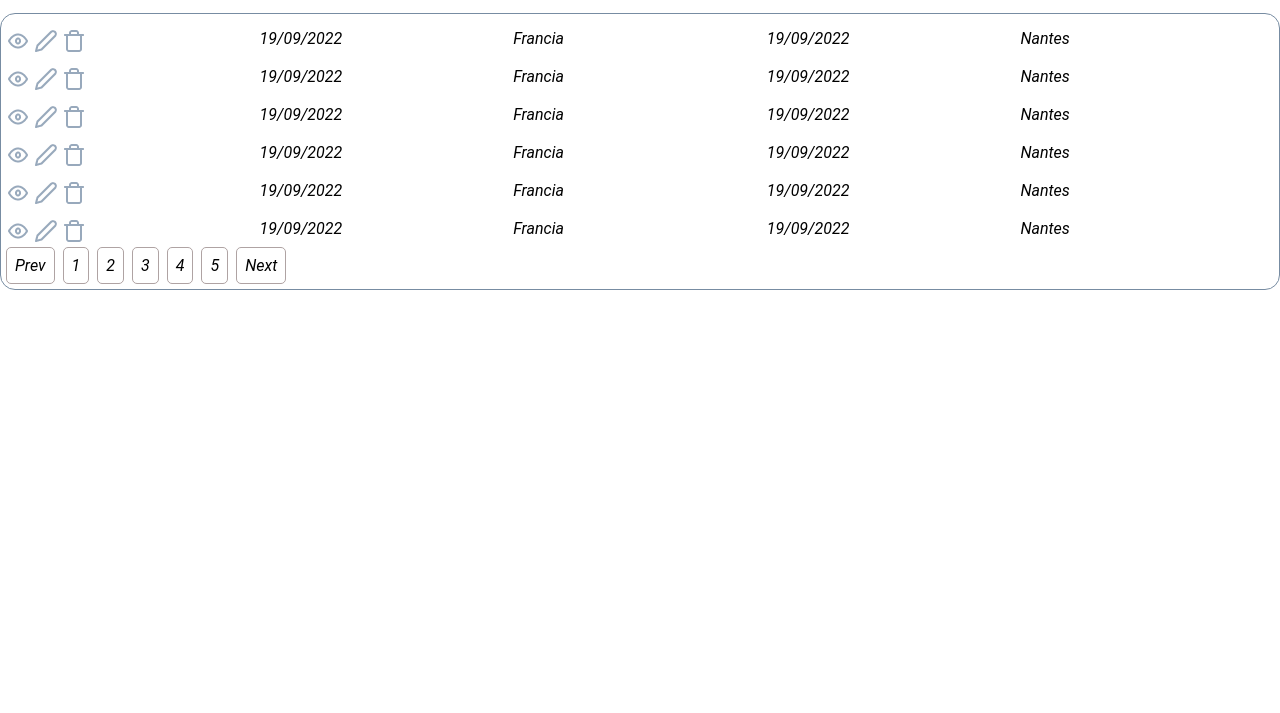
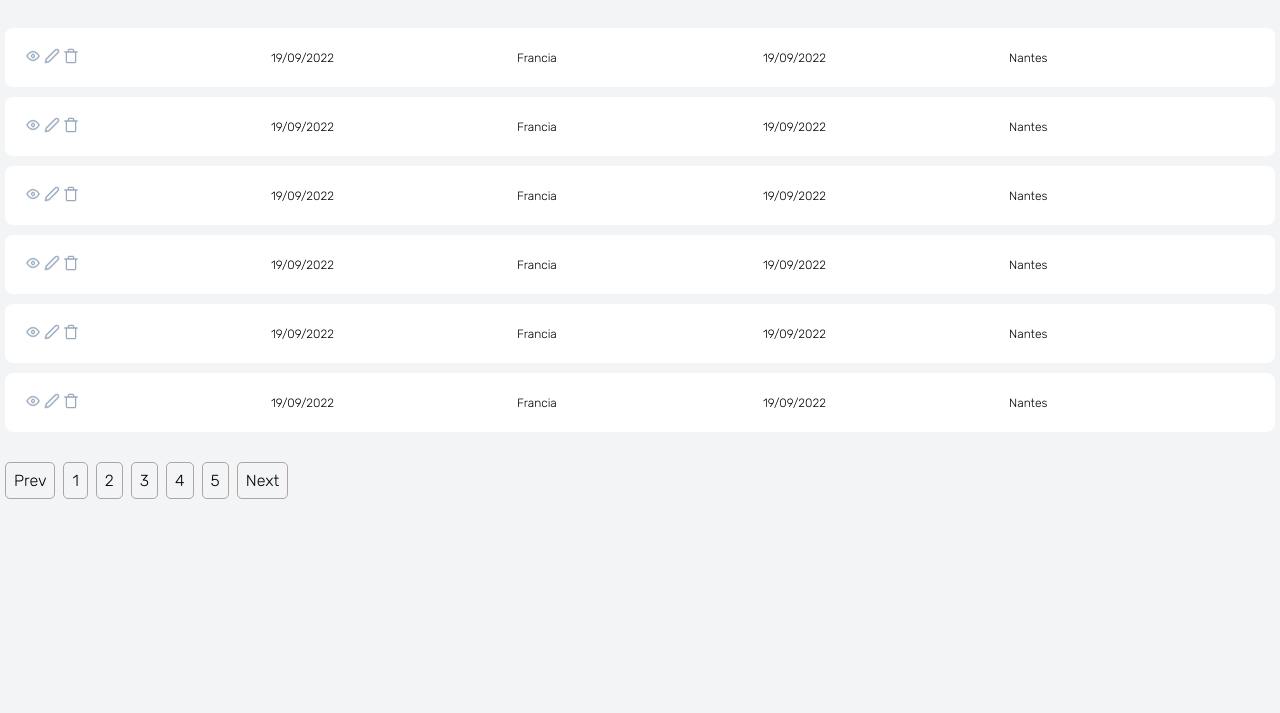
Before and after one commit to borjaboullon/exerciciousuarios, a plain HTML site: page index.html in a window 1280 px wide. Shown: the part 87-800 px from the top of the page. Drawn offline with Linux system fonts and the light colour scheme; a web font is replaced by a local one.

Commit message:
Estilando tipo de letra e tamaño

```diff
--- a/estilo.css
+++ b/estilo.css
@@ -3,7 +3,7 @@
     padding: 0;
 }
 body{
-   /* background-color: #98a9bc; */
+    background-color: #F2F4F6;
 
 }
 
@@ -14,14 +14,16 @@ body{
 }
 main{
     margin-top: 15px;
-    border: 1px solid #778ca2;
-    border-radius: 15px;
     padding: 5px;
 
 }
 main > .lista > div {
     display: flex;
     margin-top: 10px;
+    background-color: white;
+    border-radius: 8px;
+    padding: 20px;
+    align-items: center;
 }
 header{
     display: flex;
@@ -49,10 +51,12 @@ header{
 }
 .actions > img{
     cursor: pointer;
+    width: 16px;
 }
 
 .numeros{
   display: flex;
+  margin-top: 30px;
 }
 .numeros > div{
   border: 1px solid rgb(175, 163, 163);
@@ -139,3 +143,18 @@ header{
     font-weight: 900;
     font-style: italic;
   }
+
+
+
+
+.rubik {
+  font-family: "Rubik", sans-serif;
+  font-optical-sizing: auto;
+  font-weight: 300;
+  font-style: normal;
+}
+
+
+.tamaño-12{
+  font-size: 12px;
+}
--- a/index.html
+++ b/index.html
@@ -6,8 +6,12 @@
     <title>Document</title>
     <link href="./estilo.css" rel="stylesheet">
     <link rel="preconnect" href="https://fonts.googleapis.com">
-<link rel="preconnect" href="https://fonts.gstatic.com" crossorigin>
-<link href="https://fonts.googleapis.com/css2?family=Kode+Mono:wght@400..700&display=swap" rel="stylesheet">
+    <link rel="preconnect" href="https://fonts.gstatic.com" crossorigin>
+    <link href="https://fonts.googleapis.com/css2?family=Kode+Mono:wght@400..700&display=swap" rel="stylesheet">
+    <link rel="preconnect" href="https://fonts.googleapis.com">
+    <link rel="preconnect" href="https://fonts.gstatic.com" crossorigin>
+    <link href="https://fonts.googleapis.com/css2?family=Rubik:ital,wght@0,300..900;1,300..900&display=swap" rel="stylesheet">
+
 </head>
 <body>
     <div class="wrapper-header">
@@ -36,7 +40,7 @@
     </div>
     <div class="wrapper-main roboto-regular-italic">
         <main>
-            <div class="lista">
+            <div class="lista rubik tamaño-12">
                 <div>
                     <div class="actions">
                         <img src="imagenes/ollo.png">
@@ -153,7 +157,7 @@
                 </div>
             </div>
 
-           <div class="numeros">
+           <div class="numeros rubik">
             <div> Prev </div>
             <div> 1 </div>
             <div> 2 </div>
```
